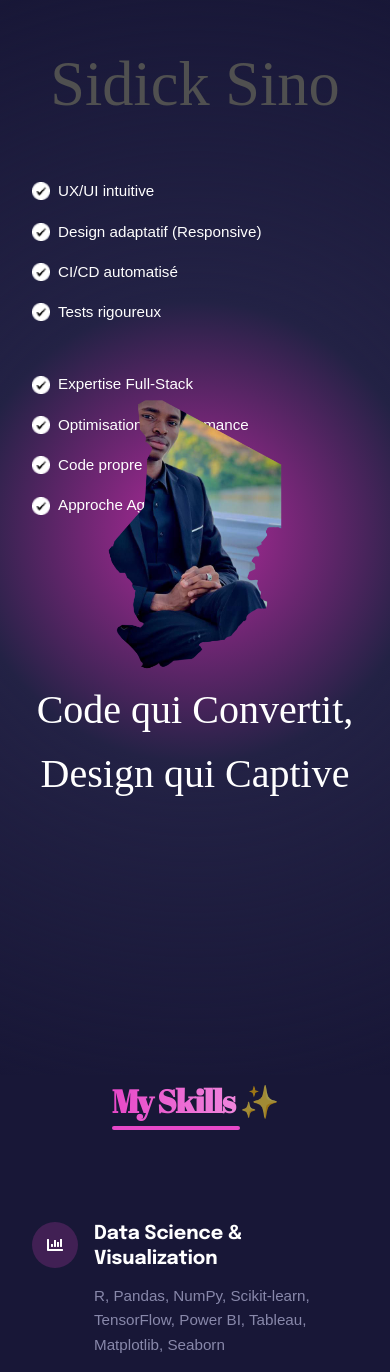
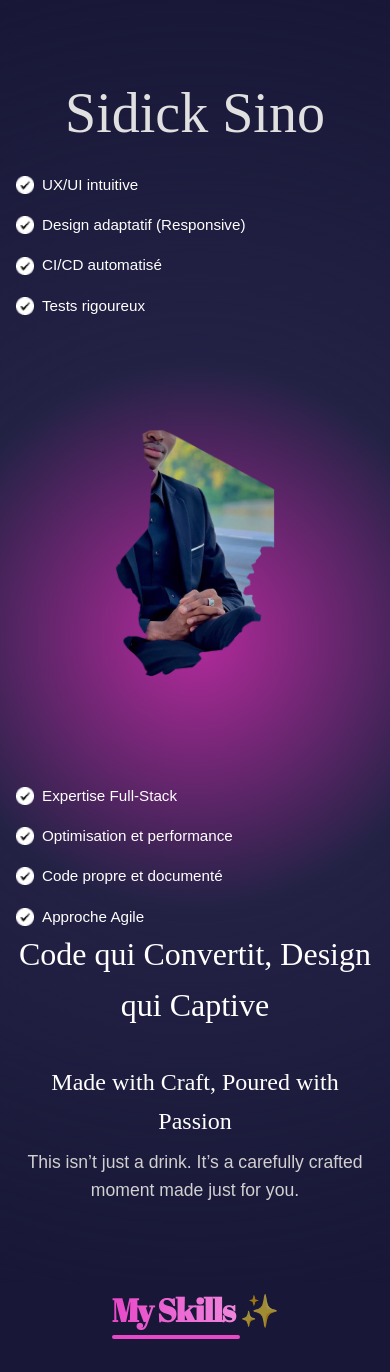
Before and after one commit to sidicksino/SidickPortfolio, a React (Vite) app: page / in a window 390 px wide. Shown: the part 2410-3782 px from the top of the page. Built offline with nearby package versions, Linux system fonts and the light colour scheme; a web font is replaced by a local one.

Commit message:
fix: enhance mobile responsiveness in the Art section by refining padding, content layout, image display, and text visibility.

```diff
--- a/src/components/art/Art.css
+++ b/src/components/art/Art.css
@@ -130,47 +130,70 @@
 /* ===== RESPONSIVE FIXES (Mobile: Max 768px) ===== */
 @media (max-width: 768px) {
   #art {
-    padding: 4rem 1rem;
-    min-height: 100vh; /* Garder min-height pour l'effet de pin de GSAP */
+    padding: 6rem 1rem 2rem; /* Add padding top to not hide behind navbar */
+    min-height: auto; /* Remove min-height constraint */
+    display: block; /* Allow natural flow */
   }
 
-  /* Centrer les listes et les faire s'empiler */
+  /* Improve contrast for the main title */
+  #art > .container > h2 {
+    font-size: 3.5rem;
+    color: #e0e0e0; /* Lighter color for visibility */
+    margin-bottom: 2rem;
+  }
+
+  /* Stack content vertically with proper spacing */
   #art .content {
     flex-direction: column;
-    margin-top: 4rem; /* Réduire la marge pour que les listes soient visibles */
-    gap: 3rem;
+    margin-top: 1rem;
+    gap: 2rem;
   }
 
-  /* S'assurer que les listes prennent toute la largeur en mobile */
+  /* List items styling */
   #art ul {
     width: 100%;
     align-items: flex-start;
-    padding: 0 1rem;
+    padding: 0;
   }
 
-  /* Fixer la largeur du texte de liste (écrase le w-60 du JSX) */
-  #art li p {
-    max-width: 90vw;
-    width: auto;
+  /* Image container - Remove absolute positioning to stop overlap */
+  #art .cocktail-img {
+    position: relative;
+    width: 100%;
+    height: 40vh; /* Reduced height */
+    left: auto;
+    top: auto;
+    transform: none;
+    margin: 2rem 0;
+    border-radius: 1.5rem;
   }
 
-  /* Centrer l'image verticalement */
-  #art .cocktail-img {
-    width: 100%;
-    height: 50vh;
-    top: 50%;
-    transform: translate(-50%, -50%);
+  /* Image scaling */
+  #art .cocktail-img img {
+    mask-size: 100%;
+    object-fit: cover;
   }
 
   /* Centrer le texte masqué en bas */
+  /* Ensure text below image is visible */
   #masked-content {
-    position: relative; /* Le sortir du flux pour éviter les chevauchements */
+    position: relative;
+    opacity: 1 !important; /* Force visibility in case JS animation fails/delays */
     bottom: auto;
     left: auto;
     transform: none;
-    margin-top: 4rem;
-    padding: 0 1rem;
+    margin-top: 2rem;
+    padding-bottom: 3rem;
+    width: 100%;
     max-width: 100%;
+  }
+
+  #art .masked-container {
+    margin-top: 0;
+  }
+
+  #art .masked-container h2 {
+      font-size: 2rem;
   }
 
   /* Retirer le bloc 480px, car il introduisait des paddings négatifs incorrects */
```
